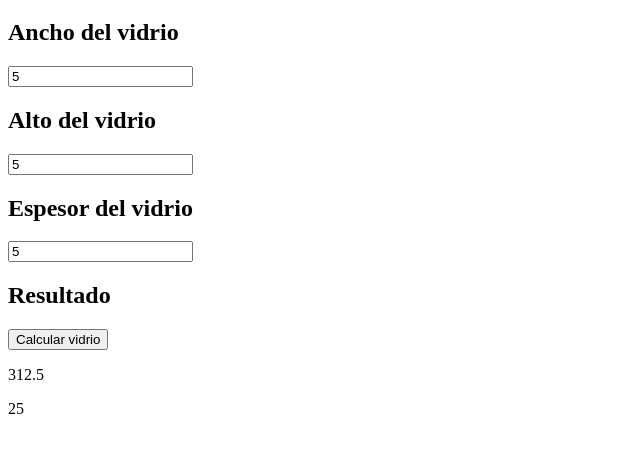
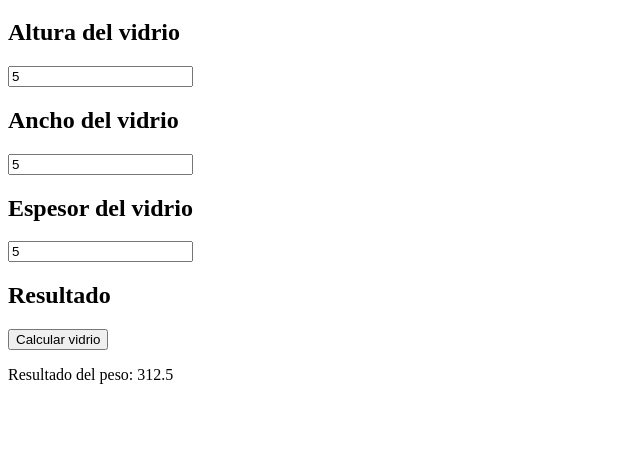
Before and after one commit to hoyosc17/glass-calculator, a plain HTML site: page index.html in a window 1280 px wide. Both pictures are taken after typing "5", "5", "5" into the empty fields and a click on the button "Calcular vidrio". Shown: the part 61-514 px from the top of the page, without its empty margins (0-640 px from the left). Drawn offline with Linux system fonts and the light colour scheme.

Commit message:
studying input/click/onchange events

```diff
--- a/index.html
+++ b/index.html
@@ -10,16 +10,15 @@
 <body>
     <div>
         <h1>Calculadora de vidrio</h1>
+        <h2>Altura del vidrio</h2>
+        <input type="number" placeholder="Unidades en metros" id="alturaVidrio">
         <h2>Ancho del vidrio</h2>
-        <input type="number" placeholder="Unidades en metros" id="alturaVidrio">
-        <h2>Alto del vidrio</h2>
         <input type="number" placeholder="Unidades en metros" id="anchoVidrio">
         <h2>Espesor del vidrio</h2>
-        <input type="number" placeholder="Unidades en milímetros" id="espesorVidrio">
+        <input type="number" placeholder="Unidades en milímetros" id="espesorVidrio" class="espesorVidrio2">
         <h2>Resultado</h2>
-        <button onclick="calculo()">Calcular vidrio</button>
-        <p id="pesoFinal">Resultado del peso insertado con JavaScript</p>
-        <p id="areaFinal">Resultado del área insertado con JavaScript</p>
+        <button id="calcular">Calcular vidrio</button>
+        <p>Resultado del peso: <span id="pesoFinal">0</span></p>
     </div>
     <script src="./scripts/main.js"></script>
 </body>
--- a/scripts/main.js
+++ b/scripts/main.js
@@ -1,7 +1,30 @@
 //Lógica para el funcionamiento de la calculadora de vidrio//
 
 
-function calculo() {
+// function calculo() {
+
+//     let alto = document.getElementById("alturaVidrio").value;
+//     let ancho = document.getElementById("anchoVidrio").value;
+//     let espesor = document.getElementById("espesorVidrio").value;
+
+//     densidadVidrio = 2500;
+//     areaVidrio = alto*ancho;
+//     volumenVidrio = alto*ancho*(espesor/1000);
+//     pesoVidrio = densidadVidrio*volumenVidrio;
+
+//     document.getElementById("pesoFinal").innerHTML = pesoVidrio;
+//     document.getElementById("areaFinal").innerHTML = areaVidrio;
+
+//     console.log("La altura es: " + alto);
+//     console.log("El ancho es: " + ancho);
+//     console.log("El espesor es: " + espesor);
+//     console.log("El área del vidrio es: " + areaVidrio);
+//     console.log("El volumen del vidrio es: " + volumenVidrio);
+//     console.log("El peso del vidrio es: " + pesoVidrio);
+
+// };
+
+document.getElementById("espesorVidrio").addEventListener("input", () => {
 
     let alto = document.getElementById("alturaVidrio").value;
     let ancho = document.getElementById("anchoVidrio").value;
@@ -13,13 +36,38 @@ function calculo() {
     pesoVidrio = densidadVidrio*volumenVidrio;
 
     document.getElementById("pesoFinal").innerHTML = pesoVidrio;
-    document.getElementById("areaFinal").innerHTML = areaVidrio;
 
-    console.log("La altura es: " + alto);
-    console.log("El ancho es: " + ancho);
-    console.log("El espesor es: " + espesor);
-    console.log("El área del vidrio es: " + areaVidrio);
-    console.log("El volumen del vidrio es: " + volumenVidrio);
-    console.log("El peso del vidrio es: " + pesoVidrio);
 
-};
+ });
+
+document.getElementById("anchoVidrio").addEventListener("input", () => {
+
+    let alto = document.getElementById("alturaVidrio").value;
+    let ancho = document.getElementById("anchoVidrio").value;
+    let espesor = document.getElementById("espesorVidrio").value;
+
+    densidadVidrio = 2500;
+    areaVidrio = alto*ancho;
+    volumenVidrio = alto*ancho*(espesor/1000);
+    pesoVidrio = densidadVidrio*volumenVidrio;
+
+    document.getElementById("pesoFinal").innerHTML = pesoVidrio;
+
+
+});
+
+document.getElementById("alturaVidrio").addEventListener("input", () => {
+
+    let alto = document.getElementById("alturaVidrio").value;
+    let ancho = document.getElementById("anchoVidrio").value;
+    let espesor = document.getElementById("espesorVidrio").value;
+
+    densidadVidrio = 2500;
+    areaVidrio = alto*ancho;
+    volumenVidrio = alto*ancho*(espesor/1000);
+    pesoVidrio = densidadVidrio*volumenVidrio;
+
+    document.getElementById("pesoFinal").innerHTML = pesoVidrio;
+
+
+});
```
